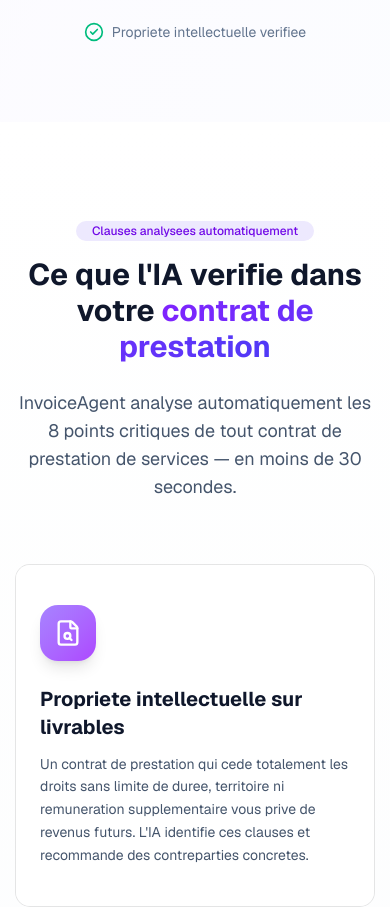
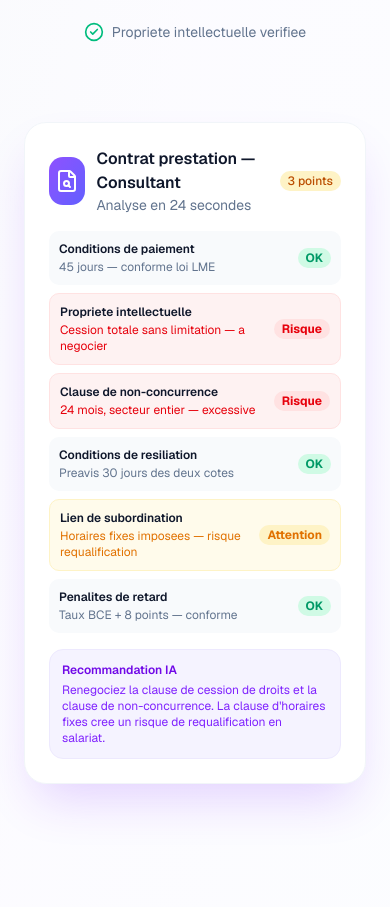
Before and after one commit to gentuar333-max/invoice-ai, a Next.js app: page /analyse-contrat-prestation in a window 390 px wide. Shown: the part 946-1853 px from the top of the page. Built offline with nearby package versions, Linux system fonts and the light colour scheme.

Commit message:
fix mobile hero compact no floating cards

```diff
--- a/app/(marketing)/analyse-contrat-prestation/page.tsx
+++ b/app/(marketing)/analyse-contrat-prestation/page.tsx
@@ -103,7 +103,7 @@ function Hero() {
   const y = useTransform(scrollYProgress, [0, 1], [0, 150]);
   const opacity = useTransform(scrollYProgress, [0, 0.5], [1, 0]);
   return (
-    <section ref={ref} className="relative min-h-screen flex items-center pt-20 overflow-hidden">
+    <section ref={ref} className="relative lg:min-h-screen flex items-center pt-20 overflow-hidden pb-12 lg:pb-0">
       <div className="absolute inset-0 bg-gradient-to-br from-slate-50 via-violet-50/30 to-indigo-50/20" />
       <div className="absolute top-0 right-0 w-[800px] h-[800px] bg-gradient-to-br from-violet-400/20 to-indigo-400/10 rounded-full blur-3xl -translate-y-1/2 translate-x-1/4" />
       <motion.div style={{ y, opacity }} className="relative z-10 max-w-7xl mx-auto px-4 sm:px-6 lg:px-8 py-20 w-full">
@@ -152,7 +152,7 @@ function Hero() {
             </motion.div>
           </motion.div>
 
-          <motion.div initial={{ opacity: 0, x: 50 }} animate={{ opacity: 1, x: 0 }} transition={{ duration: 1, delay: 0.3 }} className="relative hidden lg:block">
+          <motion.div initial={{ opacity: 0, x: 50 }} animate={{ opacity: 1, x: 0 }} transition={{ duration: 1, delay: 0.3 }} className="relative px-2 mt-8 lg:mt-0">
             <div className="bg-white rounded-3xl shadow-2xl shadow-violet-600/20 p-6 border border-slate-100">
               <div className="flex items-center justify-between mb-4">
                 <div className="flex items-center gap-3">
@@ -184,13 +184,13 @@ function Hero() {
                 <p className="text-xs text-violet-600 mt-1">Renegociez la clause de cession de droits et la clause de non-concurrence. La clause d'horaires fixes cree un risque de requalification en salariat.</p>
               </div>
             </div>
-            <motion.div animate={{ y: [0, -10, 0] }} transition={{ duration: 3, repeat: Infinity, ease: 'easeInOut' }} className="absolute -top-6 -right-6 bg-white rounded-2xl shadow-xl p-4 border border-slate-100">
+            <motion.div animate={{ y: [0, -10, 0] }} transition={{ duration: 3, repeat: Infinity, ease: 'easeInOut' }} className="hidden lg:flex absolute -top-6 -right-6 bg-white rounded-2xl shadow-xl p-4 border border-slate-100">
               <div className="flex items-center gap-3">
                 <div className="w-10 h-10 rounded-full bg-violet-100 flex items-center justify-center"><Clock className="w-5 h-5 text-violet-600" /></div>
                 <div><p className="text-sm font-medium text-slate-900">Analyse en 24s</p><p className="text-xs text-violet-600 font-semibold">3 points a revoir</p></div>
               </div>
             </motion.div>
-            <motion.div animate={{ y: [0, 10, 0] }} transition={{ duration: 4, repeat: Infinity, ease: 'easeInOut', delay: 0.5 }} className="absolute -bottom-4 -left-4 bg-white rounded-2xl shadow-xl p-4 border border-slate-100">
+            <motion.div animate={{ y: [0, 10, 0] }} transition={{ duration: 4, repeat: Infinity, ease: 'easeInOut', delay: 0.5 }} className="hidden lg:flex absolute -bottom-4 -left-4 bg-white rounded-2xl shadow-xl p-4 border border-slate-100">
               <div className="flex items-center gap-2"><Shield className="w-5 h-5 text-emerald-500" /><span className="text-sm font-medium text-slate-900">Requalification</span><span className="text-xs text-amber-500 font-semibold">detectee</span></div>
             </motion.div>
           </motion.div>
```
